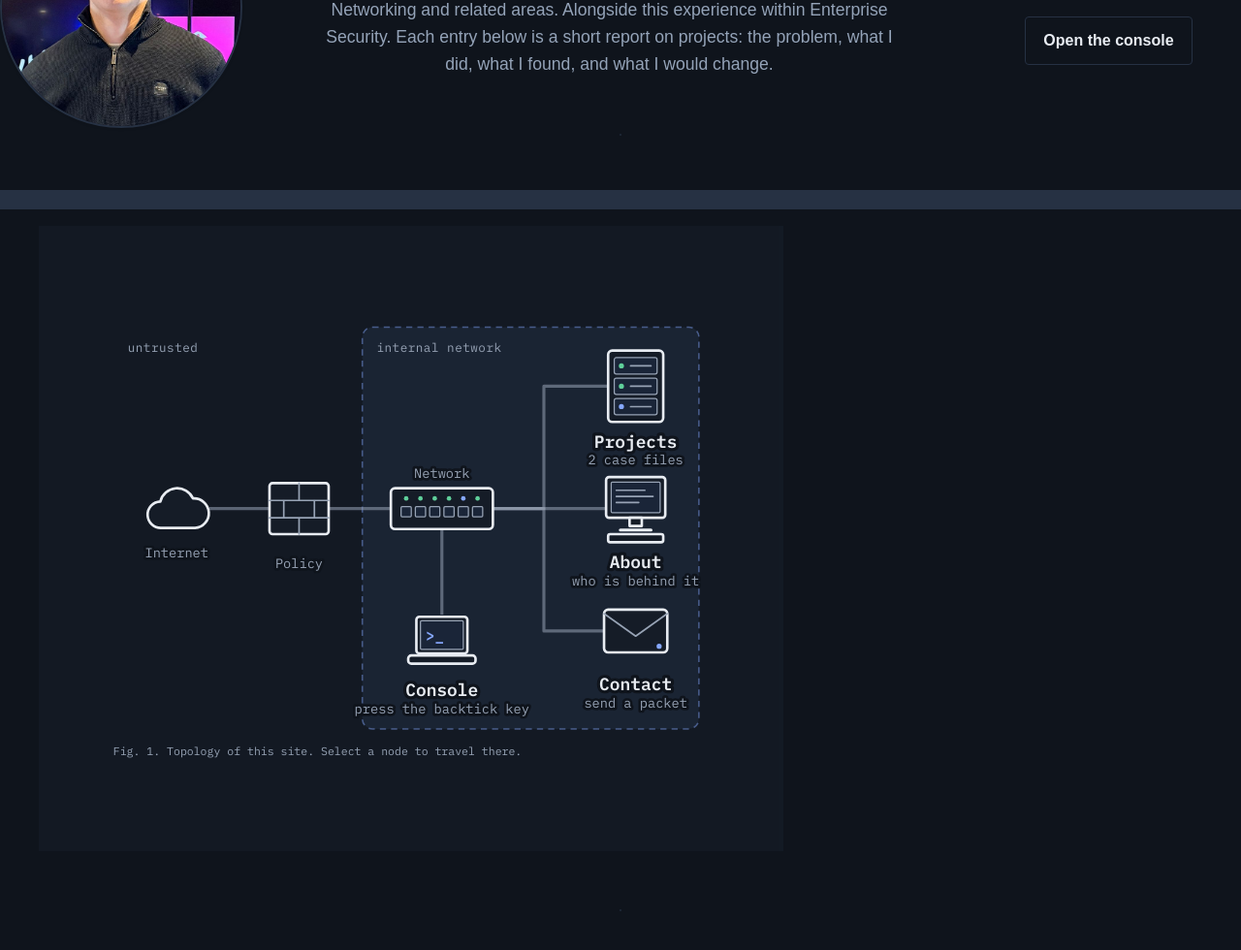
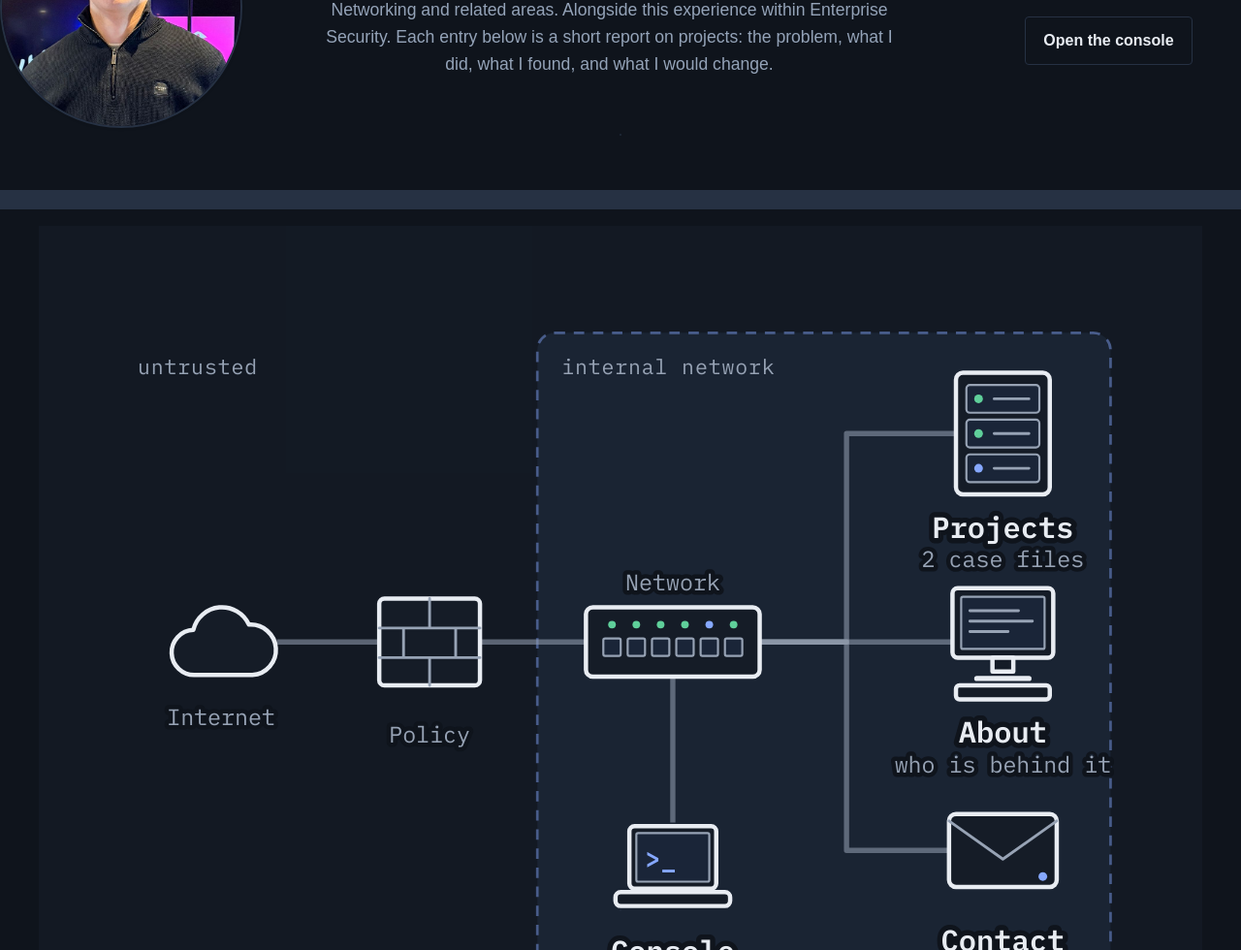
Before and after one commit to LeahyE2/emmettleahy.github.io, a plain HTML site: page index.html in a window 1280 px wide. Shown: the part 261-1241 px from the top of the page at 97% size. Drawn offline with Linux system fonts and the light colour scheme.

Commit message:
Update style.css

```diff
--- a/css/style.css
+++ b/css/style.css
@@ -780,8 +780,7 @@ body { background-attachment: fixed; }
 
 /* ---- Hero: network map ---- */
 .netmap {
-  padding: clamp(3rem, 8vw, 6rem) clamp(2rem, 6vw, 5rem); /* Generous padding all around */
-  width: 60%;
+  padding: clamp(3rem, 8vw, 6rem) clamp(2rem, 6vw, 5rem);
   box-sizing: border-box;
   background: color-mix(in srgb, var(--surface) 72%, transparent);
 }
```
